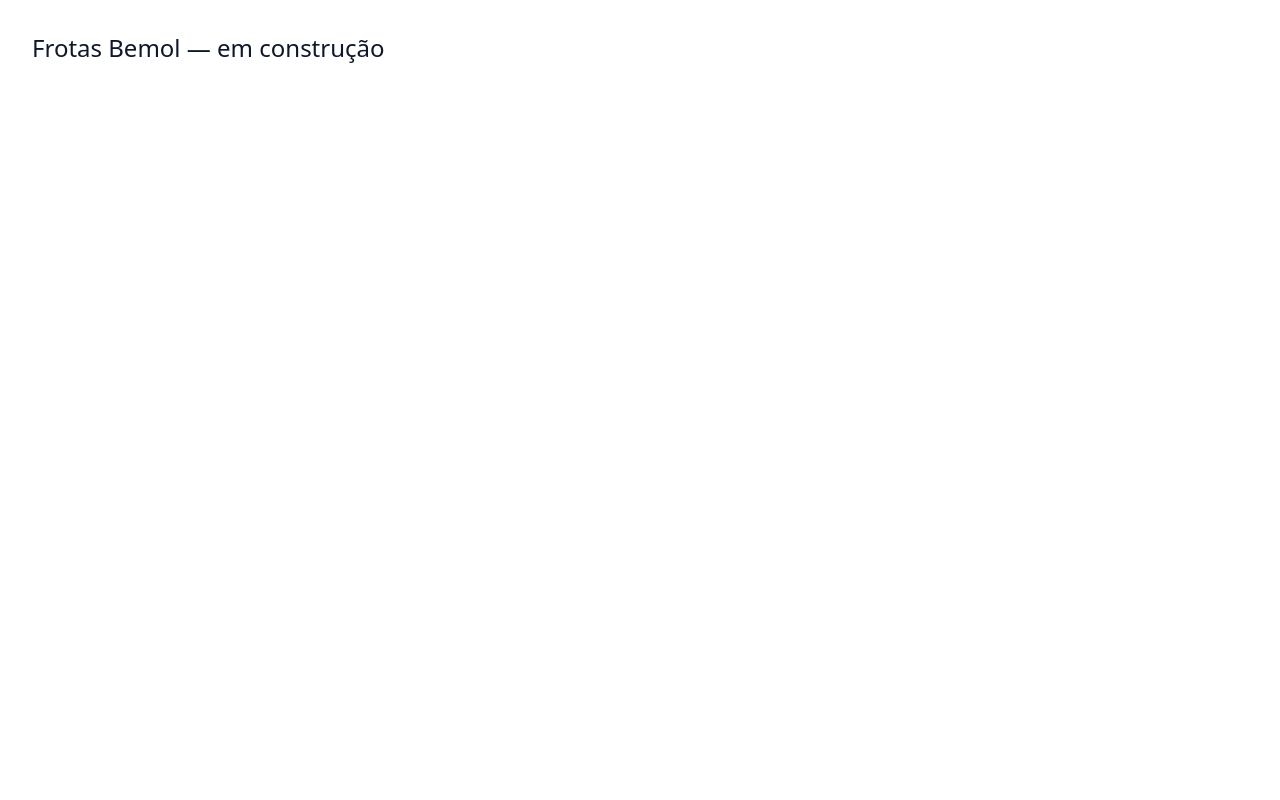
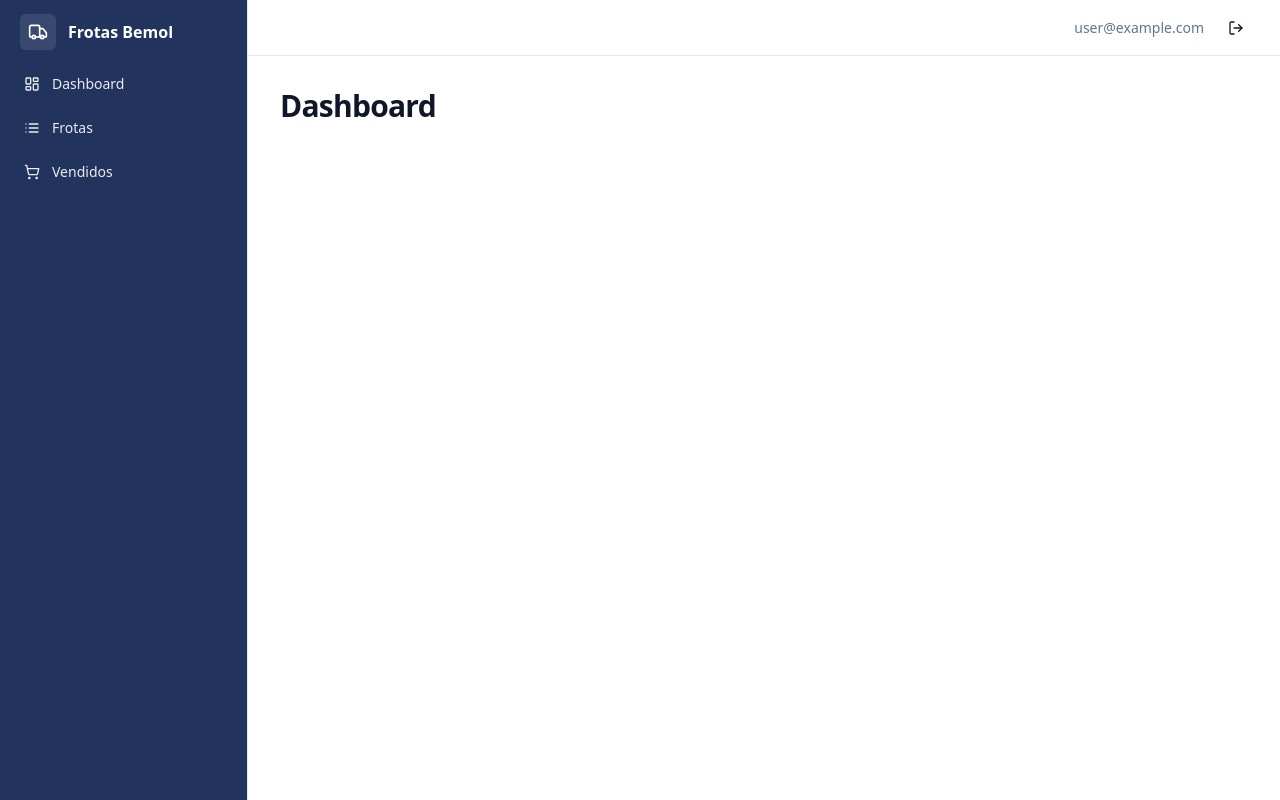
Before and after one commit to Z3RO333/FROTAS, a Next.js app: page / in a window 1280 px wide. Built offline with nearby package versions, Linux system fonts and the light colour scheme; no server answers; sample sign-in values are in the browser's storage.

Commit message:
feat: add authenticated app shell with sidebar nav

```diff
--- /dev/null
+++ b/app/(app)/layout.tsx
@@ -0,0 +1,9 @@
+import { redirect } from "next/navigation";
+import { AppShell } from "@/components/app-shell";
+import { auth } from "@/lib/auth";
+
+export default async function AppLayout({ children }: { children: React.ReactNode }) {
+  const session = await auth();
+  if (!session?.user?.email) redirect("/login");
+  return <AppShell email={session.user.email}>{children}</AppShell>;
+}
--- /dev/null
+++ b/app/(app)/page.tsx
@@ -0,0 +1,3 @@
+export default function DashboardPage() {
+  return <h1 className="text-3xl font-semibold tracking-tight">Dashboard</h1>;
+}
--- a/app/page.tsx
+++ /dev/null
@@ -1,3 +0,0 @@
-export default function Home() {
-  return <main className="p-8 text-2xl">Frotas Bemol — em construção</main>;
-}
--- /dev/null
+++ b/components/app-shell.tsx
@@ -0,0 +1,42 @@
+import Link from "next/link";
+import { LayoutDashboard, List, ShoppingCart, Truck } from "lucide-react";
+import { UserMenu } from "@/components/user-menu";
+
+const NAV = [
+  { href: "/", label: "Dashboard", icon: LayoutDashboard },
+  { href: "/frotas", label: "Frotas", icon: List },
+  { href: "/frotas/vendidos", label: "Vendidos", icon: ShoppingCart },
+];
+
+export function AppShell({ email, children }: { email: string; children: React.ReactNode }) {
+  return (
+    <div className="min-h-screen bg-background text-foreground lg:grid lg:grid-cols-[248px_1fr]">
+      <aside className="border-b bg-primary text-primary-foreground lg:border-b-0 lg:border-r">
+        <div className="flex h-16 items-center gap-3 px-5">
+          <div className="flex h-9 w-9 items-center justify-center rounded-md bg-white/10">
+            <Truck className="h-5 w-5" aria-hidden="true" />
+          </div>
+          <div className="font-semibold">Frotas Bemol</div>
+        </div>
+        <nav className="flex gap-1 overflow-x-auto px-3 pb-3 lg:block lg:space-y-1 lg:overflow-visible lg:pb-0">
+          {NAV.map(({ href, label, icon: Icon }) => (
+            <Link
+              key={href}
+              href={href}
+              className="flex h-10 shrink-0 items-center gap-3 rounded-md px-3 text-sm font-medium text-primary-foreground/90 hover:bg-white/10 hover:text-primary-foreground"
+            >
+              <Icon className="h-4 w-4" aria-hidden="true" />
+              {label}
+            </Link>
+          ))}
+        </nav>
+      </aside>
+      <div className="flex min-w-0 flex-col">
+        <header className="flex h-14 items-center justify-end border-b bg-background px-4 lg:px-6">
+          <UserMenu email={email} />
+        </header>
+        <main className="flex-1 overflow-auto p-4 lg:p-8">{children}</main>
+      </div>
+    </div>
+  );
+}
--- /dev/null
+++ b/components/user-menu.tsx
@@ -0,0 +1,21 @@
+"use client";
+
+import { LogOut } from "lucide-react";
+import { signOut } from "next-auth/react";
+import { Button } from "@/components/ui/button";
+
+export function UserMenu({ email }: { email: string }) {
+  return (
+    <div className="flex min-w-0 items-center gap-3">
+      <span className="hidden max-w-64 truncate text-sm text-muted-foreground sm:inline">{email}</span>
+      <Button
+        aria-label="Sair"
+        variant="ghost"
+        size="icon"
+        onClick={() => signOut({ callbackUrl: "/login" })}
+      >
+        <LogOut className="h-4 w-4" aria-hidden="true" />
+      </Button>
+    </div>
+  );
+}
```
